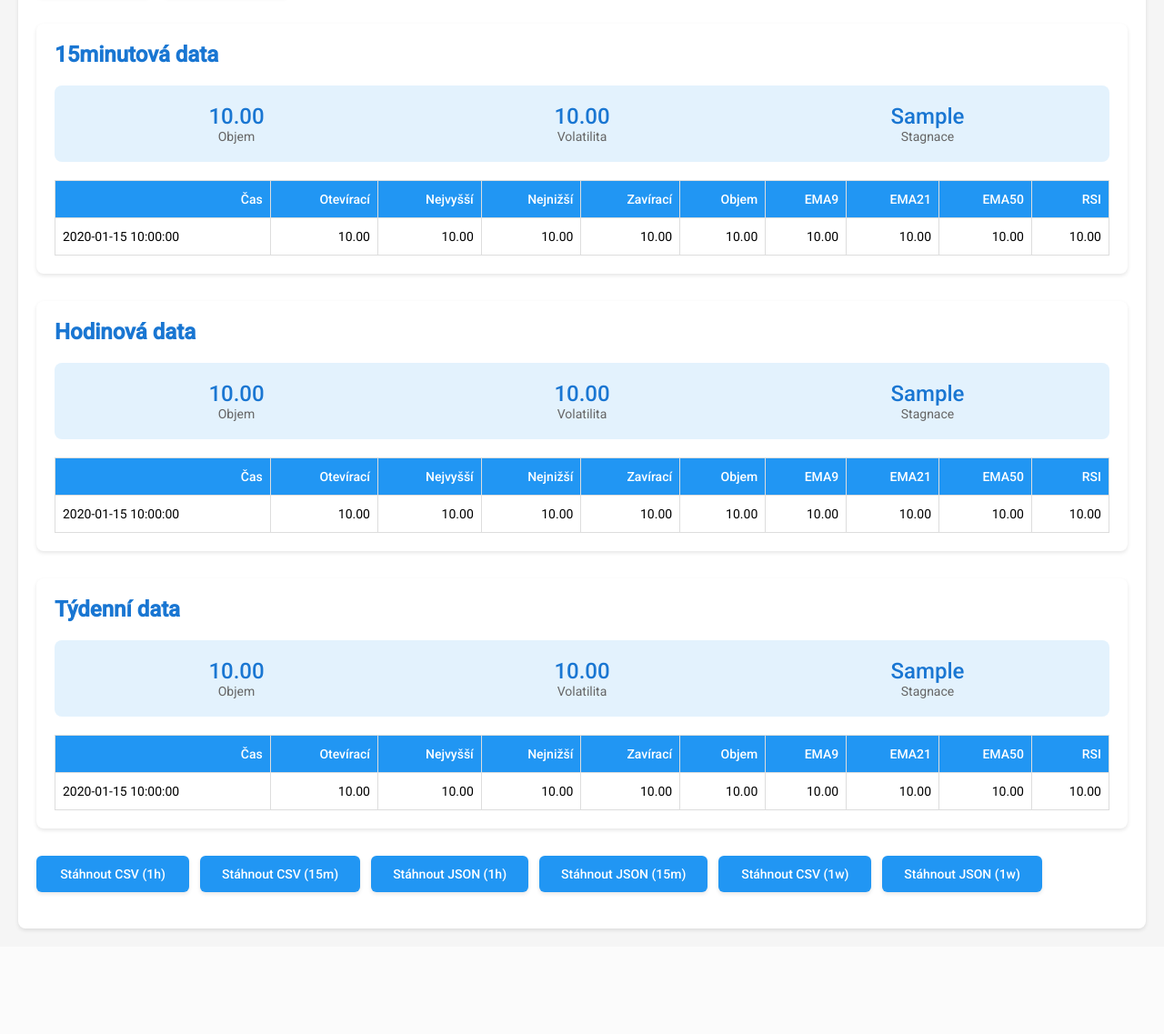
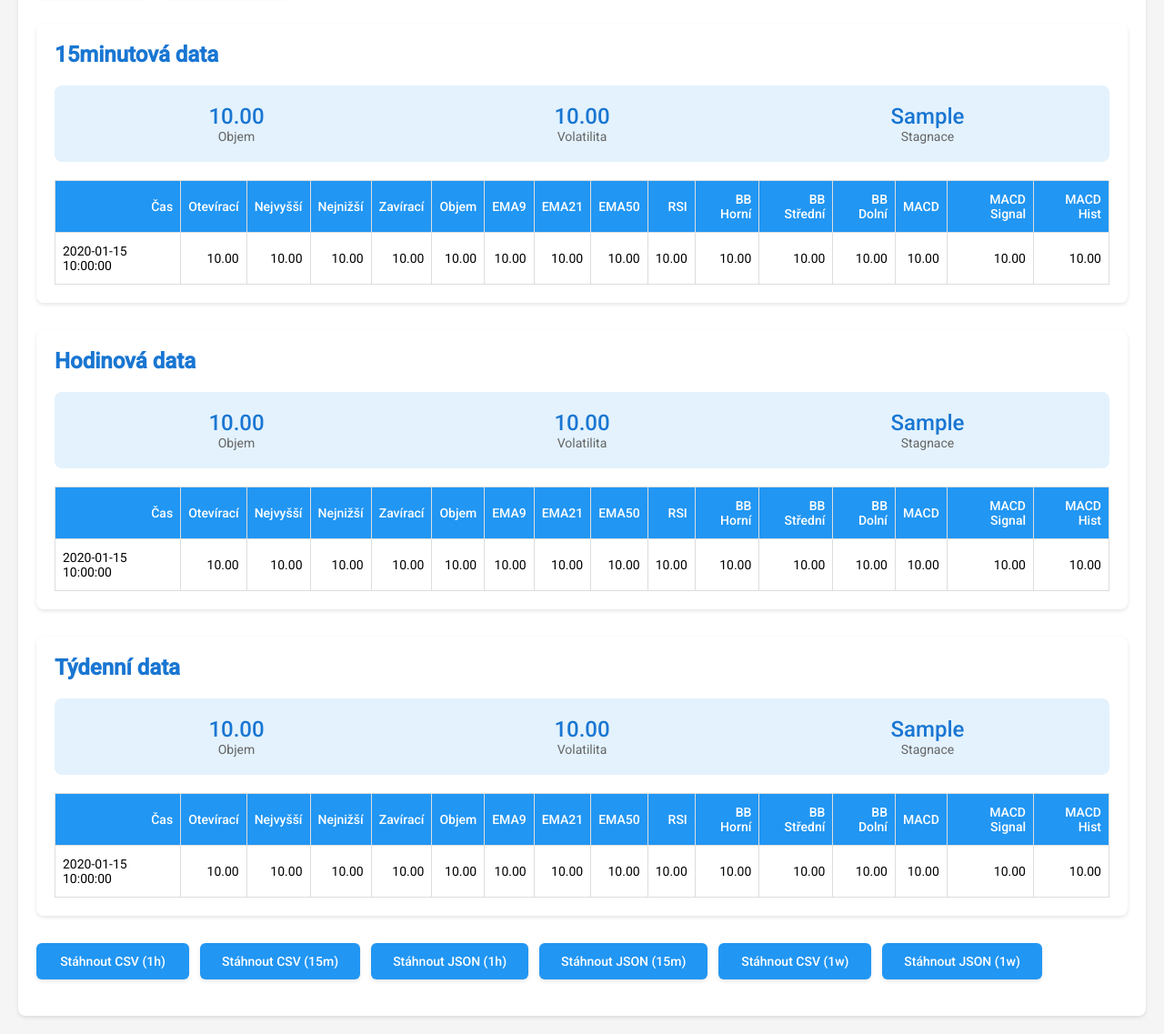
Before and after one commit to Petrpejsek/trading_bot, a Flask app: template templates/index.html in a window 1280 px wide. Shown: the part 299-1436 px from the top of the page at 91% size. Before the commit the page ends 1323 px from the top, so only its background shows below. Run offline with Flask 3, Linux system fonts and the light colour scheme; the template is opened without the code that fills it: most values are stand-ins (such as "Sample title", 1, 10 or a date in 2020).

Commit message:
Přidány nové indikátory: Bollinger Bands a MACD. Vylepšeny výpočty EMA a RSI. Aktualizována šablona pro zobrazení nových indikátorů.

```diff
--- a/crypto_analyzer.py
+++ b/crypto_analyzer.py
@@ -91,42 +91,47 @@ def add_indicators(df):
         # Vytvoříme kopii DataFrame
         df = df.copy()
 
-        # Převedeme sloupce na float
+        # Převedeme sloupce na float a vyčistíme NaN hodnoty
         numeric_columns = ['open', 'high', 'low', 'close', 'volume']
         for col in numeric_columns:
-            df[col] = df[col].astype(float)
+            df[col] = pd.to_numeric(df[col], errors='coerce')
+            df[col] = df[col].ffill().bfill()  # Vyplníme chybějící hodnoty
 
-        # Zkontrolujeme NaN hodnoty v close cenách
-        if df['close'].isnull().any():
-            print("Varování: Nalezeny NaN hodnoty v close cenách")
-            # Vyplníme NaN hodnoty metodou forward fill a pak backward fill
-            df['close'] = df['close'].ffill().bfill()
+        # EMA indikátory
+        df['EMA9'] = df['close'].ewm(span=9, adjust=False).mean()
+        df['EMA21'] = df['close'].ewm(span=21, adjust=False).mean()
+        df['EMA50'] = df['close'].ewm(span=50, adjust=False).mean()
 
-        # Přidáme EMA indikátory
-        df['EMA9'] = ta.trend.ema_indicator(close=df['close'], window=9)
-        df['EMA21'] = ta.trend.ema_indicator(close=df['close'], window=21)
-        df['EMA50'] = ta.trend.ema_indicator(close=df['close'], window=50)
+        # RSI
+        delta = df['close'].diff()
+        gain = (delta.where(delta > 0, 0)).rolling(window=14).mean()
+        loss = (-delta.where(delta < 0, 0)).rolling(window=14).mean()
+        rs = gain / loss
+        df['RSI'] = 100 - (100 / (1 + rs))
+        df['RSI'] = df['RSI'].clip(0, 100)  # Omezíme hodnoty na 0-100
 
-        # Přidáme RSI
-        df['RSI'] = ta.momentum.rsi(close=df['close'], window=14)
+        # Bollinger Bands (20 period SMA s 2 směrodatnými odchylkami)
+        df['BB_middle'] = df['close'].rolling(window=20).mean()
+        bb_std = df['close'].rolling(window=20).std()
+        df['BB_upper'] = df['BB_middle'] + (bb_std * 2)
+        df['BB_lower'] = df['BB_middle'] - (bb_std * 2)
 
-        # Přidáme Bollinger Bands
-        bb_indicator = ta.volatility.BollingerBands(close=df['close'], window=20, window_dev=2)
-        df['BB_horni'] = bb_indicator.bollinger_hband()
-        df['BB_dolni'] = bb_indicator.bollinger_lband()
+        # MACD (12,26,9)
+        exp1 = df['close'].ewm(span=12, adjust=False).mean()
+        exp2 = df['close'].ewm(span=26, adjust=False).mean()
+        df['MACD'] = exp1 - exp2
+        df['MACD_signal'] = df['MACD'].ewm(span=9, adjust=False).mean()
+        df['MACD_hist'] = df['MACD'] - df['MACD_signal']
 
-        # Přidáme změnu za posledních 5 svíček v procentech
+        # Volatilita (10denní směrodatná odchylka zavíracích cen)
+        df['volatilita_10'] = df['close'].rolling(window=10).std()
+
+        # Změna za posledních 5 svíček v procentech
         df['zmena_5_svicek'] = df['close'].pct_change(periods=5) * 100
 
-        # Přidáme volatilitu (10denní směrodatná odchylka zavíracích cen)
-        df['volatilita_10'] = df['close'].rolling(window=10).std()
-
-        # Přidáme sloupec je_stagnace
-        df['je_stagnace'] = False
-
-        # Vyplníme NaN hodnoty v indikátorech metodou forward fill a pak backward fill
-        indicator_columns = ['EMA9', 'EMA21', 'EMA50', 'RSI', 'BB_horni', 'BB_dolni',
-                           'zmena_5_svicek', 'volatilita_10']
+        # Vyplníme NaN hodnoty v indikátorech
+        indicator_columns = ['EMA9', 'EMA21', 'EMA50', 'RSI', 'BB_upper', 'BB_lower', 'BB_middle',
+                           'MACD', 'MACD_signal', 'MACD_hist', 'volatilita_10', 'zmena_5_svicek']
         for col in indicator_columns:
             df[col] = df[col].ffill().bfill()
 
--- a/templates/index.html
+++ b/templates/index.html
@@ -320,6 +320,12 @@
                         <th>EMA21</th>
                         <th>EMA50</th>
                         <th>RSI</th>
+                        <th>BB Horní</th>
+                        <th>BB Střední</th>
+                        <th>BB Dolní</th>
+                        <th>MACD</th>
+                        <th>MACD Signal</th>
+                        <th>MACD Hist</th>
                     </tr>
                 </thead>
                 <tbody>
@@ -335,6 +341,12 @@
                         <td>{{ "%.2f"|format(row.EMA21) }}</td>
                         <td>{{ "%.2f"|format(row.EMA50) }}</td>
                         <td>{{ "%.2f"|format(row.RSI) }}</td>
+                        <td>{{ "%.2f"|format(row.BB_upper) }}</td>
+                        <td>{{ "%.2f"|format(row.BB_middle) }}</td>
+                        <td>{{ "%.2f"|format(row.BB_lower) }}</td>
+                        <td>{{ "%.2f"|format(row.MACD) }}</td>
+                        <td>{{ "%.2f"|format(row.MACD_signal) }}</td>
+                        <td>{{ "%.2f"|format(row.MACD_hist) }}</td>
                     </tr>
                     {% endfor %}
                 </tbody>
@@ -372,6 +384,12 @@
                         <th>EMA21</th>
                         <th>EMA50</th>
                         <th>RSI</th>
+                        <th>BB Horní</th>
+                        <th>BB Střední</th>
+                        <th>BB Dolní</th>
+                        <th>MACD</th>
+                        <th>MACD Signal</th>
+                        <th>MACD Hist</th>
                     </tr>
                 </thead>
                 <tbody>
@@ -387,6 +405,12 @@
                         <td>{{ "%.2f"|format(row.EMA21) }}</td>
                         <td>{{ "%.2f"|format(row.EMA50) }}</td>
                         <td>{{ "%.2f"|format(row.RSI) }}</td>
+                        <td>{{ "%.2f"|format(row.BB_upper) }}</td>
+                        <td>{{ "%.2f"|format(row.BB_middle) }}</td>
+                        <td>{{ "%.2f"|format(row.BB_lower) }}</td>
+                        <td>{{ "%.2f"|format(row.MACD) }}</td>
+                        <td>{{ "%.2f"|format(row.MACD_signal) }}</td>
+                        <td>{{ "%.2f"|format(row.MACD_hist) }}</td>
                     </tr>
                     {% endfor %}
                 </tbody>
@@ -424,6 +448,12 @@
                         <th>EMA21</th>
                         <th>EMA50</th>
                         <th>RSI</th>
+                        <th>BB Horní</th>
+                        <th>BB Střední</th>
+                        <th>BB Dolní</th>
+                        <th>MACD</th>
+                        <th>MACD Signal</th>
+                        <th>MACD Hist</th>
                     </tr>
                 </thead>
                 <tbody>
@@ -439,6 +469,12 @@
                         <td>{{ "%.2f"|format(row.EMA21) }}</td>
                         <td>{{ "%.2f"|format(row.EMA50) }}</td>
                         <td>{{ "%.2f"|format(row.RSI) }}</td>
+                        <td>{{ "%.2f"|format(row.BB_upper) }}</td>
+                        <td>{{ "%.2f"|format(row.BB_middle) }}</td>
+                        <td>{{ "%.2f"|format(row.BB_lower) }}</td>
+                        <td>{{ "%.2f"|format(row.MACD) }}</td>
+                        <td>{{ "%.2f"|format(row.MACD_signal) }}</td>
+                        <td>{{ "%.2f"|format(row.MACD_hist) }}</td>
                     </tr>
                     {% endfor %}
                 </tbody>
```
